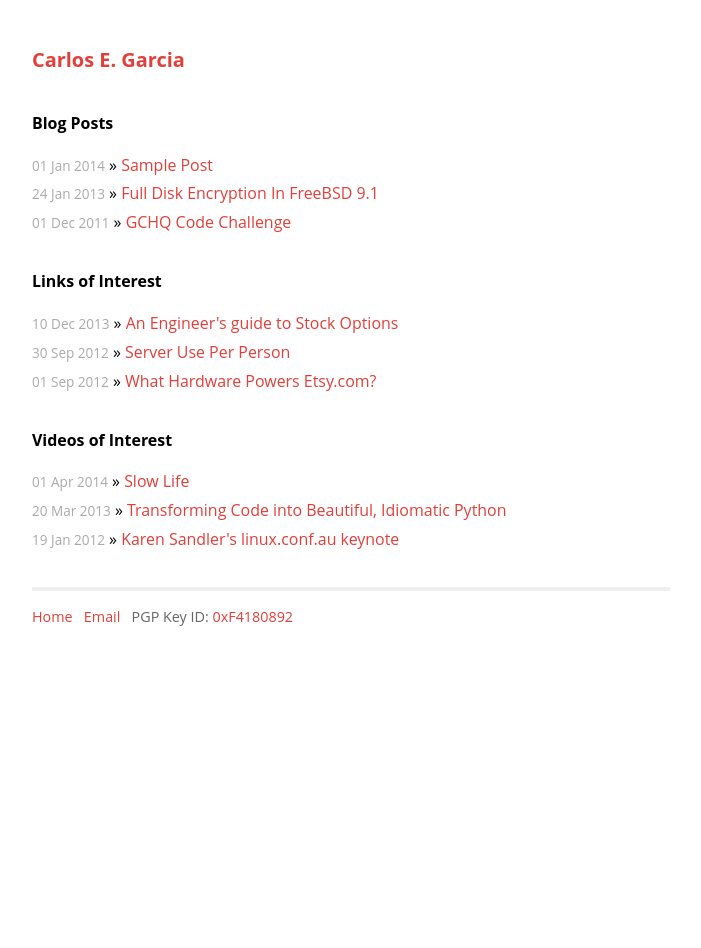
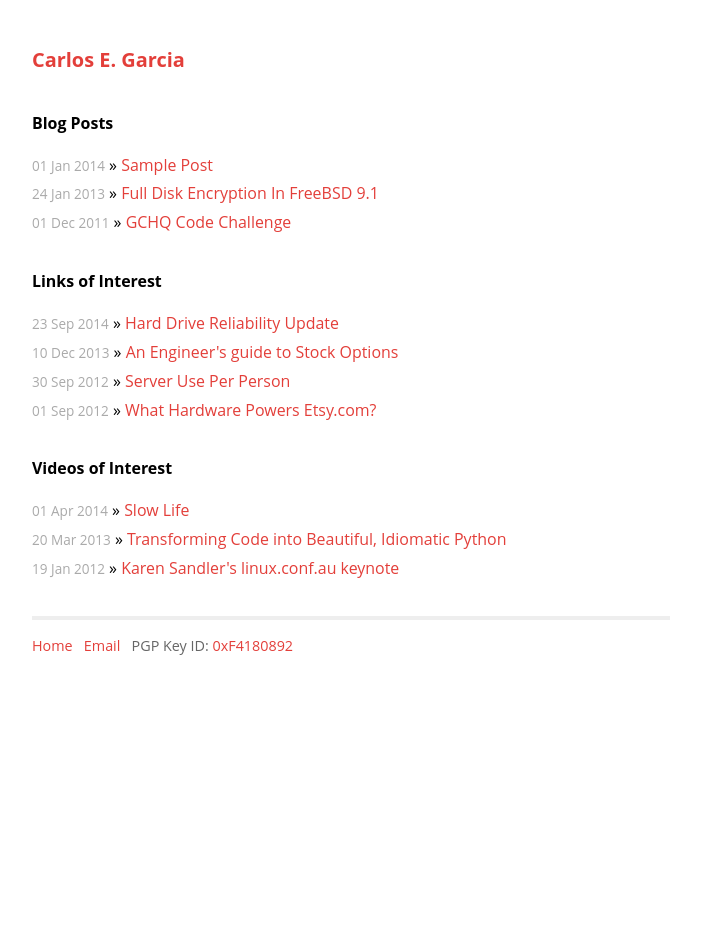
Before and after one commit to cgar/cgar.github.com, a Jekyll site: the page built from index.html, in a window 1280 px wide. Shown: the whole page, without its empty margins (289-990 px from the left). Built offline with Jekyll 4.4.1, drawn with Linux system fonts in a browser that asks for light colours; Markdown is read by kramdown in place of the engine named in the settings.

Commit message:
sep2014 link

```diff
--- a/index.html
+++ b/index.html
@@ -13,6 +13,9 @@ title: Carlos E. Garcia
 
   <h1>Links of Interest</h1>
   <ul class="posts">
+      <li> <span>23 Sep 2014</span> &raquo; <a
+              href="https://www.backblaze.com/blog/hard-drive-reliability-update-september-2014/">Hard
+          Drive Reliability Update</a></li>
       <li> <span>10 Dec 2013</span> &raquo; <a href="http://blog.alexmaccaw.com/an-engineers-guide-to-stock-options">An Engineer's guide to Stock Options</a></li>
       <li> <span>30 Sep 2012</span> &raquo; <a href="http://etbe.coker.com.au/2012/09/27/server-use-per-person/">Server Use Per Person</a></li>
       <li> <span>01 Sep 2012</span> &raquo; <a href="http://codeascraft.etsy.com/2012/08/31/what-hardware-powers-etsy-com/">What Hardware Powers Etsy.com?</a></li>
```
